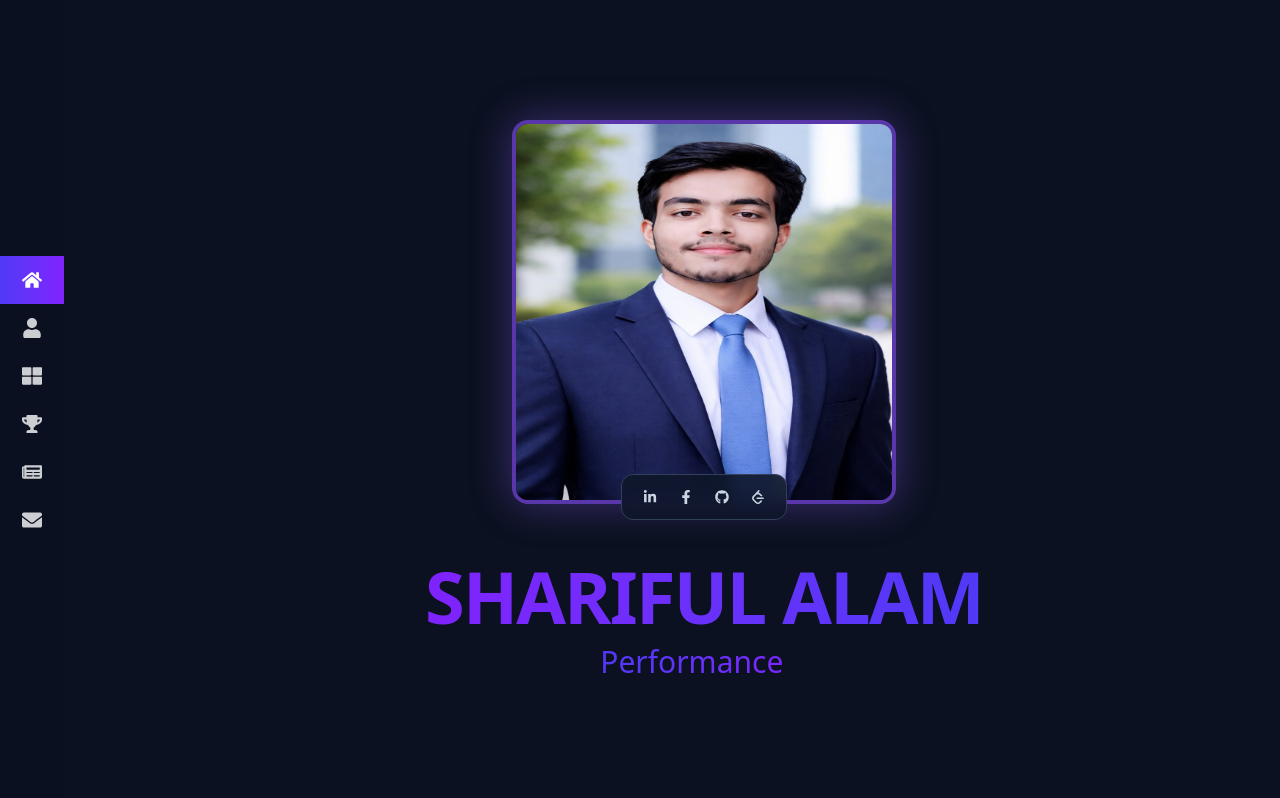
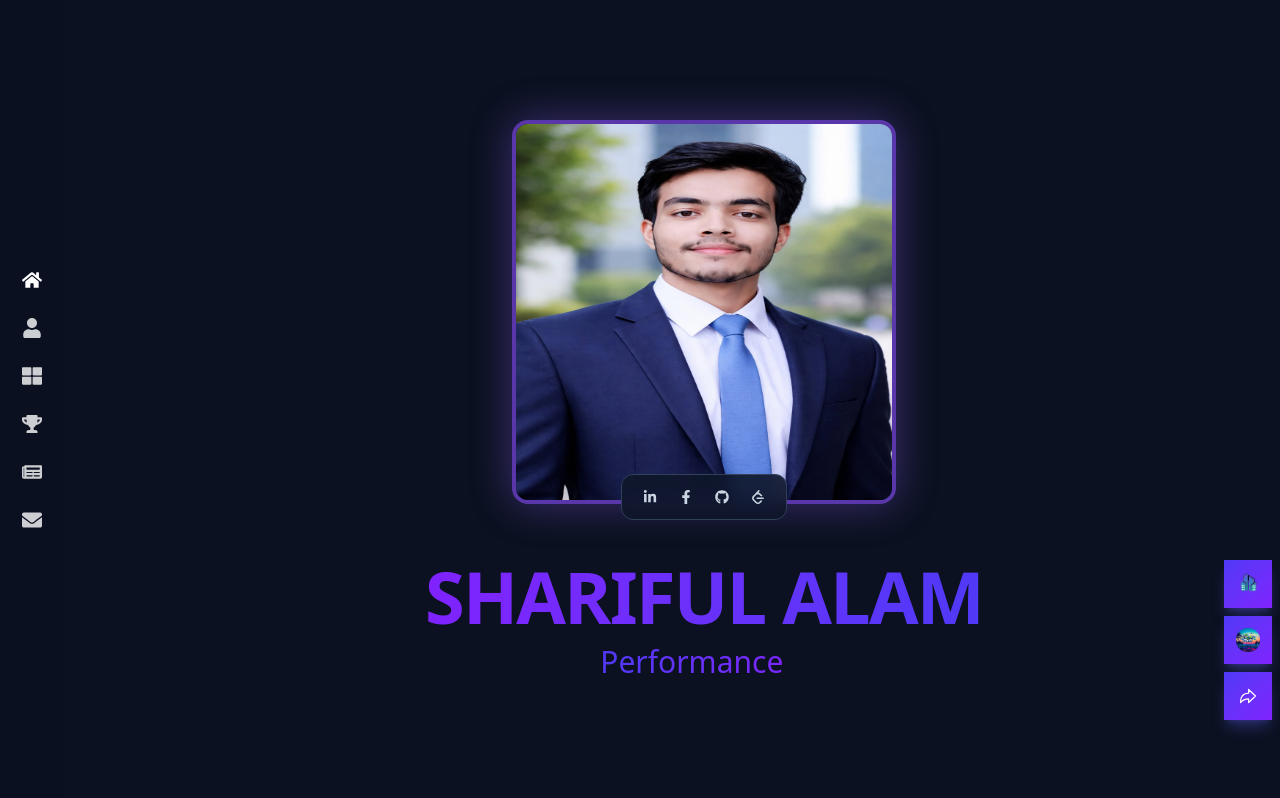
Before and after one commit to SHARIFULALAM2025/sharifflio, a Next.js app: page / in a window 1280 px wide. Shown: the top 798 px of the page. Built offline with nearby package versions, Linux system fonts and the light colour scheme.

Commit message:
all update

```diff
--- a/src/Components/Sidebar.tsx
+++ b/src/Components/Sidebar.tsx
@@ -10,7 +10,11 @@ import {
   FaTrophy,
   FaNewspaper,
   FaEnvelope,
+  FaExternalLinkAlt,
+  FaFolderOpen,
 } from 'react-icons/fa'
+import { IoArrowRedoOutline } from 'react-icons/io5'
+import Image from 'next/image'
 
 const navItems = [
   { href: '/', icon: FaHome, label: 'Home' },
@@ -22,37 +26,30 @@ const navItems = [
 ]
 
 export default function Sidebar() {
+  const bestProjects = [
+    {
+      live: 'https://dreams-estate-zeta.vercel.app',
+      label: 'Dreams Estate '
+    },
+    {
+      live: 'https://travel-planning-ivory.vercel.app/en',
+      label: 'Traveling',
+    },
+  ]
   const pathname = usePathname()
-
+const isHome = pathname === '/'
   return (
-    <aside
-      className="fixed z-50 flex items-center justify-center bg-[#0b1120]/80 backdrop-blur-md bottom-0 left-0 right-0 h-16 w-full flex-row md:bottom-auto md:left-0 md:top-0 md:right-auto md:h-screen md:w-16 md:flex-col"
-    >
-      <nav
-        className="flex items-center flex-row justify-center gap-1 md:flex-col md:gap-0"
-      >
+    <>
+      <aside className="fixed z-50 flex items-center justify-center bg-[#0b1120]/80 backdrop-blur-md bottom-0 left-0 right-0 h-16 w-full flex-row md:bottom-auto md:left-0 md:top-0 md:right-auto md:h-screen md:w-16 md:flex-col">
+        <nav className="flex items-center flex-row justify-center gap-1 md:flex-col md:gap-0">
           {navItems.map((item) => {
             const isActive = pathname === item.href
             const Icon = item.icon
 
             const linkClassName = isActive
               ? `group relative flex items-center justify-center
-                transition-all duration-300
-                bg-gradient-to-r from-indigo-600 to-violet-600 text-white
-                /* Mobile size */
-                h-12 w-12 rounded-xl
-                /* Desktop size */
-                md:h-12 md:w-16 md:rounded-none
-              `
-            : `
-                group relative flex items-center justify-center
-                transition-all duration-300
-                text-white/80 hover:bg-white/5 hover:text-white
-                /* Mobile size */
-                h-12 w-12 rounded-xl
-                /* Desktop size */
-                md:h-12 md:w-16 md:rounded-none
-              `
+                transition-all duration-300vbg-gradient-to-r from-indigo-600 to-violet-600 text-white h-12 w-12 rounded-xl md:h-12 md:w-16 md:rounded-none`
+              : `group relative flex items-center justify-center transition-all duration-300 text-white/80 hover:bg-white/5 hover:text-white h-12 w-12 rounded-xl md:h-12 md:w-16 md:rounded-none`
 
             return (
               <Link key={item.href} href={item.href} className={linkClassName}>
@@ -83,5 +80,87 @@ export default function Sidebar() {
           })}
         </nav>
       </aside>
+      {isHome && (
+        <aside className="fixed z-50 right-2 bottom-0 -translate-y-1/2 flex flex-col gap-2">
+          <a
+            href={bestProjects[0].live}
+            target="_blank"
+            rel="noopener noreferrer"
+          >
+            <motion.div
+              whileHover={{ scale: 1.12, x: -4 }}
+              whileTap={{ scale: 0.92 }}
+              className="group relative flex h-12 w-12 items-center justify-center  bg-gradient-to-br from-indigo-600 to-violet-600 text-white shadow-lg shadow-indigo-500/30"
+            >
+              <Image
+                src="/image/Logo.png"
+                alt="travel image"
+                width={24}
+                height={24}
+              />
+              <span
+                className="  absolute right-full top-0 hidden h-12 items-center
+                  whitespace-nowrap bg-gradient-to-r from-violet-600 to-indigo-600
+                  px-3 text-base text-white opacity-0 translate-x-2
+                  transition-all duration-200 ease-out
+                  group-hover:opacity-100 group-hover:translate-x-0
+                  md:flex"
+              >
+                {bestProjects[0].label}
+              </span>
+            </motion.div>
+          </a>
+
+          <a
+            href={bestProjects[1].live}
+            target="_blank"
+            rel="noopener noreferrer"
+          >
+            <motion.div
+              whileHover={{ scale: 1.12, x: -4 }}
+              whileTap={{ scale: 0.92 }}
+              className="group relative flex h-12 w-12 items-center justify-center  bg-gradient-to-br from-indigo-600 to-violet-600 text-white shadow-lg shadow-indigo-500/30"
+            >
+              <Image
+                src="/image/travel.png"
+                alt="travel image"
+                width={24}
+                height={24}
+              />
+              <span
+                className="  absolute right-full top-0 hidden h-12 items-center
+                  whitespace-nowrap bg-gradient-to-r from-violet-600 to-indigo-600
+                  px-3 text-base text-white opacity-0 translate-x-2
+                  transition-all duration-200 ease-out
+                  group-hover:opacity-100 group-hover:translate-x-0
+                  md:flex"
+              >
+                {bestProjects[1].label}
+              </span>
+            </motion.div>
+          </a>
+
+          <Link href="/projects">
+            <motion.div
+              whileHover={{ scale: 1.12, x: -4 }}
+              whileTap={{ scale: 0.92 }}
+              className="group relative flex h-12 w-12 items-center justify-center  bg-gradient-to-br from-indigo-600 to-violet-600 text-white shadow-lg shadow-indigo-500/30"
+            >
+              <IoArrowRedoOutline className="h-5 w-5" />
+              <span
+                className="  absolute right-full top-0 hidden h-12 items-center
+                  whitespace-nowrap bg-gradient-to-r from-violet-600 to-indigo-600
+                  px-3 text-base text-white opacity-0 translate-x-2
+                  transition-all duration-200 ease-out
+                  group-hover:opacity-100 group-hover:translate-x-0
+                  md:flex"
+              >
+                All Projects
+              </span>
+            </motion.div>
+          </Link>
+        </aside>
+      )}
+    </>
   )
 }
```
Also changed, not shown: public/image/Logo.png (added), public/image/travel.png (added). Lines whose indentation alone changed are shown as unchanged.
